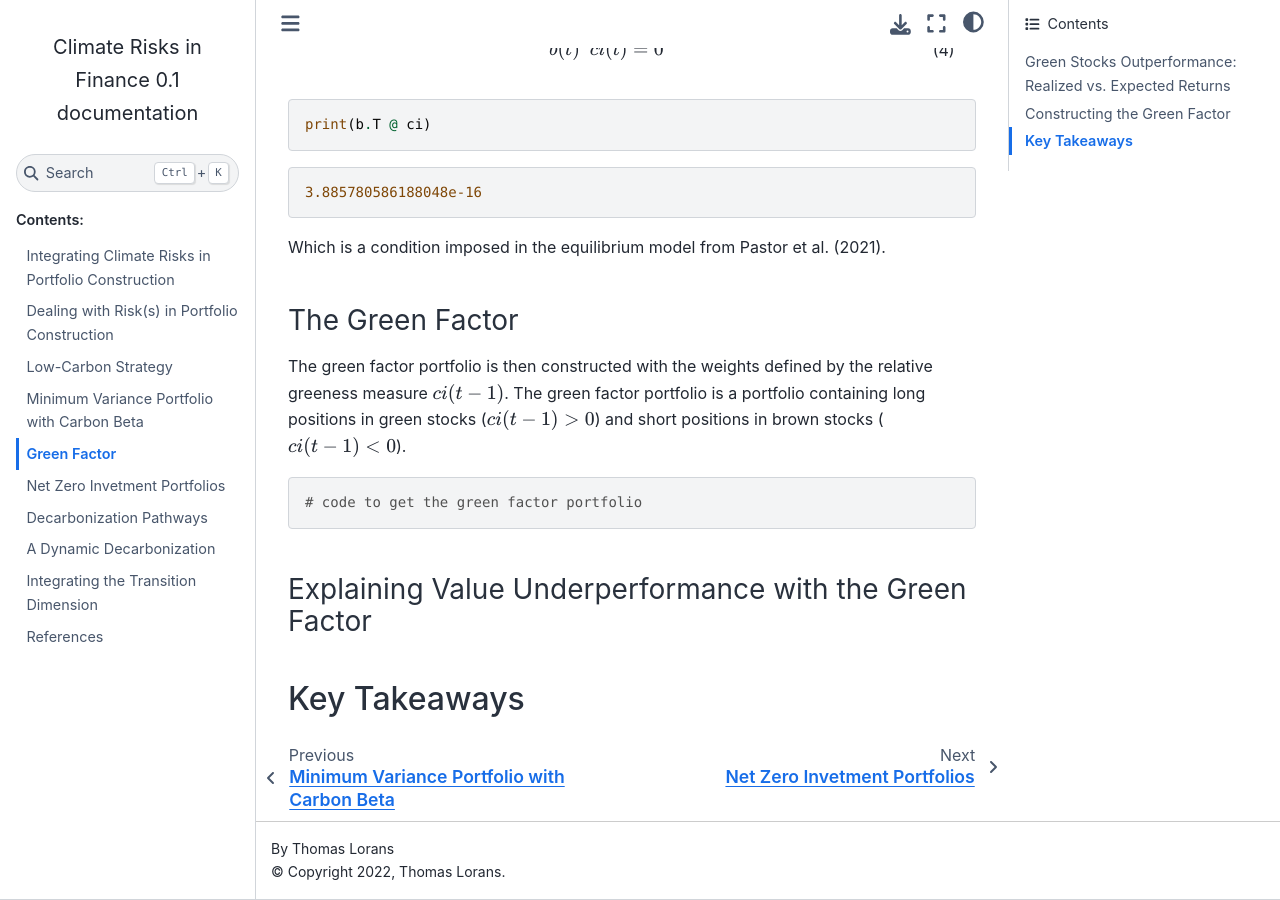
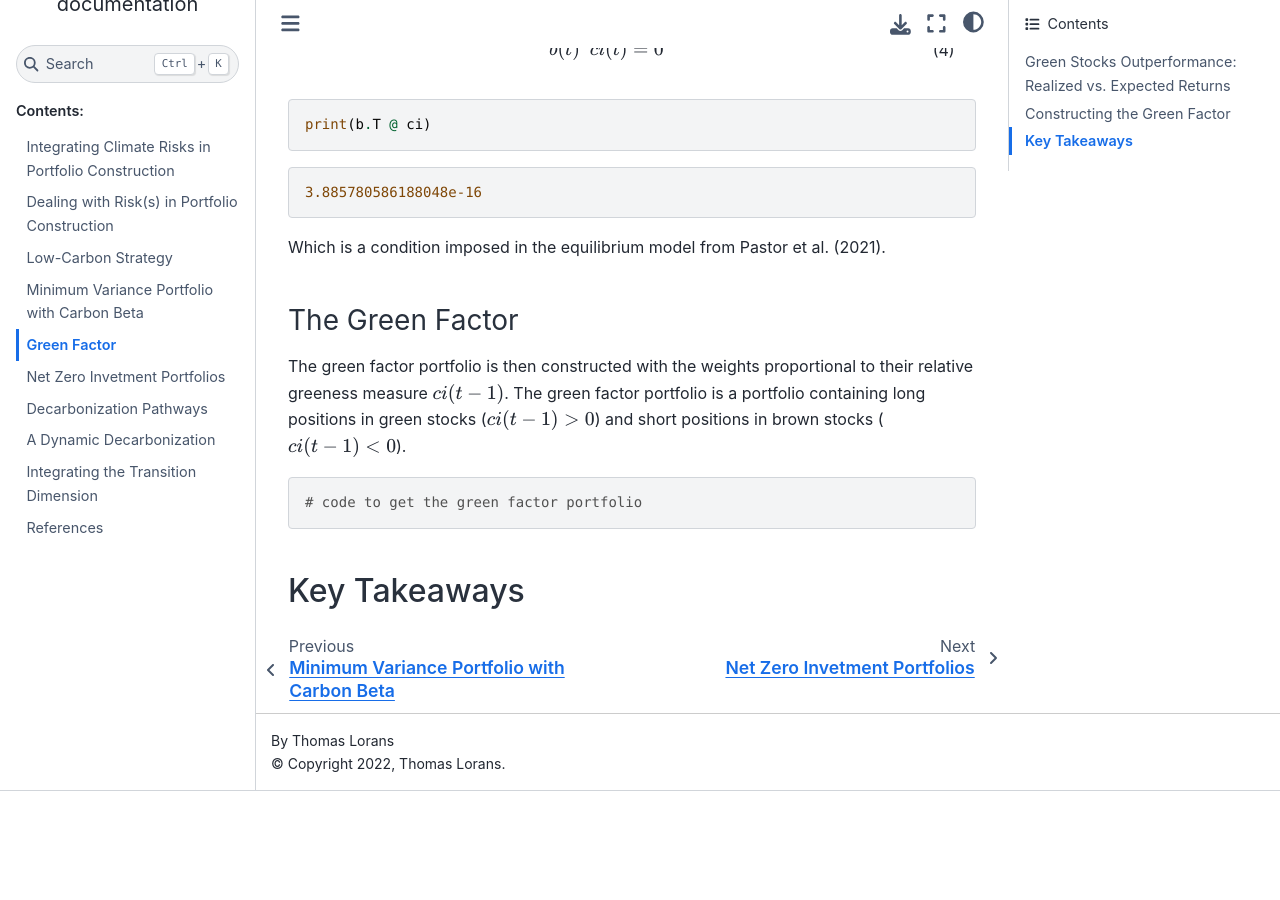
Before and after one commit to tlorans/ClimateRisks, a Sphinx documentation site: the page built from docs/source/greenfactor.md, in a window 1280 px wide and 900 px high, scrolled down 3647 px. Built offline with Sphinx 7.4.7 and the Sphinx Book theme 1.1.4, drawn with Linux system fonts in a browser that asks for light colours; cross-references to code outside the pages are shown as plain code; after the commit the page ends 4438 px from its top, so only the background shows below that.

Commit message:
changed the definition of weights

````diff
--- a/docs/source/greenfactor.md
+++ b/docs/source/greenfactor.md
@@ -123,14 +123,11 @@ Which is a condition imposed in the equilibrium model from Pastor et al. (2021).
 
 #### The Green Factor
 
-The green factor portfolio is then constructed with the weights defined by the relative greeness measure $ci(t-1)$. The green factor portfolio is a portfolio containing long positions in green stocks ($ci(t-1)>0$) and short positions in brown stocks ($ci(t-1)<0$).
+The green factor portfolio is then constructed with the weights proportional to their relative greeness measure $ci(t-1)$. The green factor portfolio is a portfolio containing long positions in green stocks ($ci(t-1)>0$) and short positions in brown stocks ($ci(t-1)<0$).
 
 ```Python
 # code to get the green factor portfolio
 ```
 
 
-
-#### Explaining Value Underperformance with the Green Factor
-
 ### Key Takeaways
````
Also changed, not shown: 7 other files.
